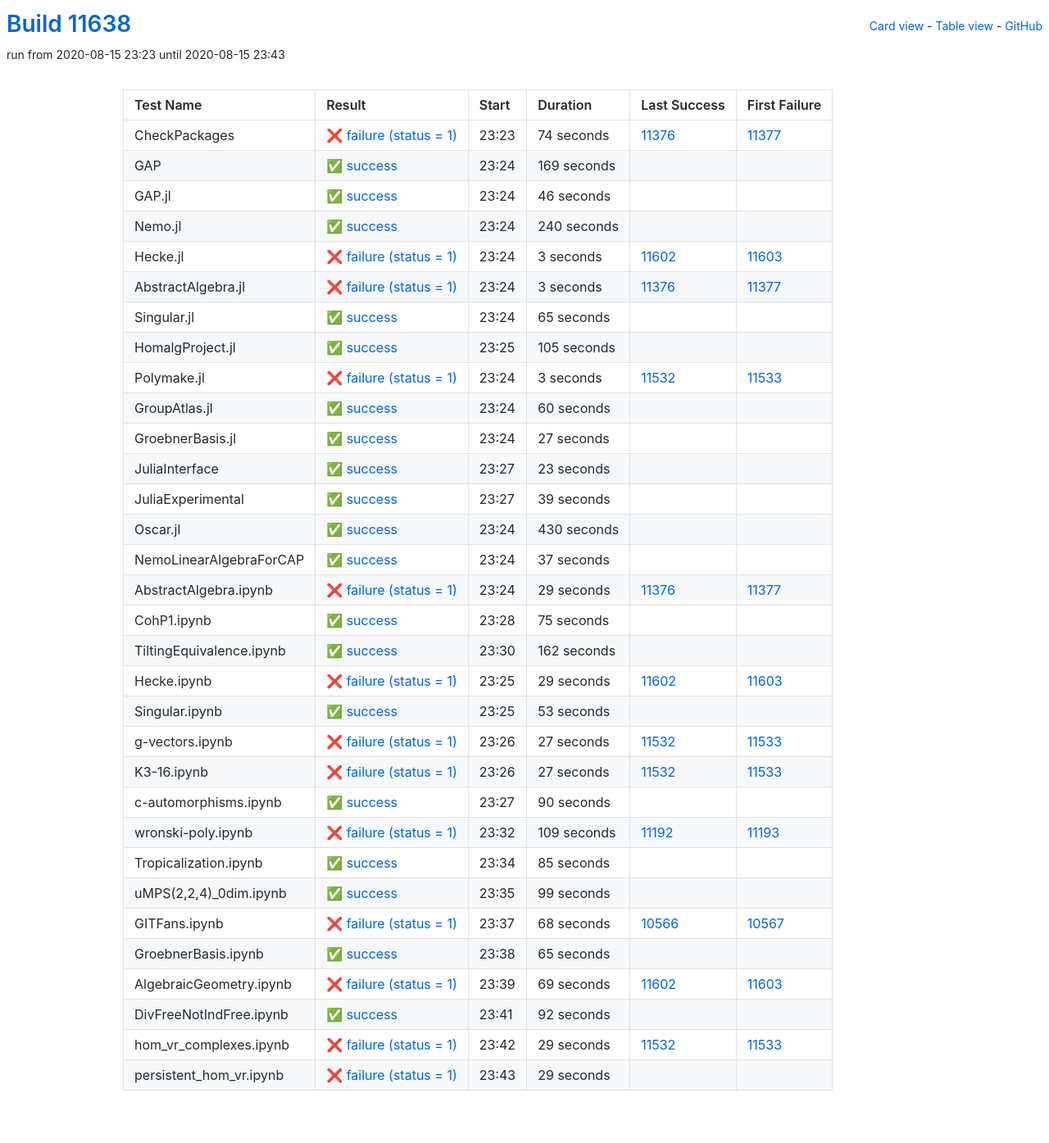
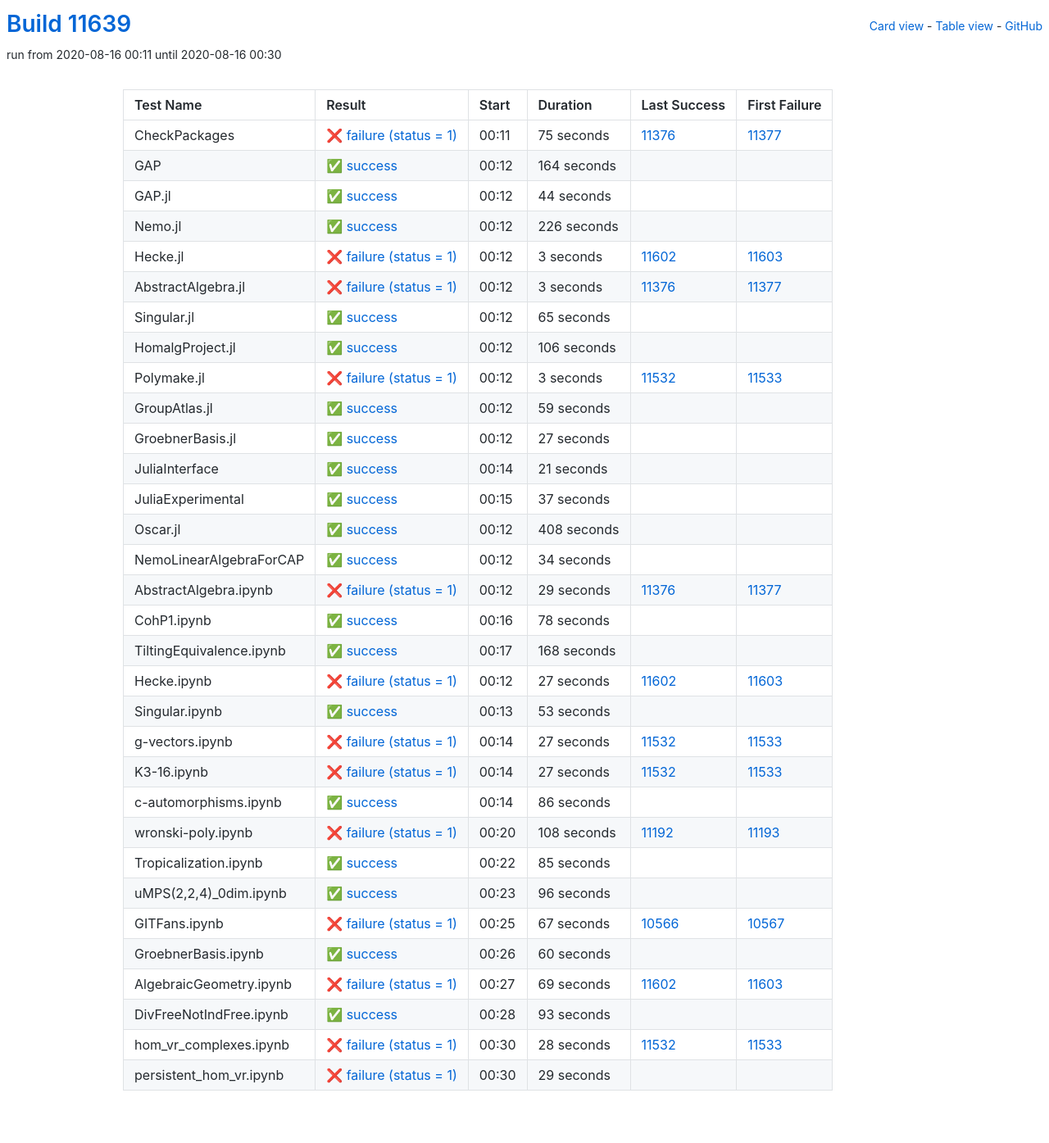
Before and after one commit to oscar-system/oscar-ci-status, a Jekyll site: the page built from table.html, in a window 1280 px wide. Shown: the whole page at 82% size. Built offline with Jekyll 4.4.1, drawn with Linux system fonts in a browser that asks for light colours.

Commit message:
Build #11639

```diff
--- a/_data/ci.yml
+++ b/_data/ci.yml
@@ -1,6 +1,6 @@
 ---
-build: 11638
-build_url: https://oscarci.mathematik.uni-kl.de/job/oscar/11638/
+build: 11639
+build_url: https://oscarci.mathematik.uni-kl.de/job/oscar/11639/
 job: oscar
 organization: oscar-system
 repo: oscar-ci-status
@@ -8,56 +8,56 @@
 tests:
 - name: CheckPackages
   id: checkpackages
-  log: https://oscarci.mathematik.uni-kl.de/job/oscar/11638/artifact/logs/build-11638/CheckPackages.log
-  start: 2020-08-15 23:23
+  log: https://oscarci.mathematik.uni-kl.de/job/oscar/11639/artifact/logs/build-11639/CheckPackages.log
+  start: 2020-08-16 00:11
   success: false
   exitcode: 1
   status: failure
-  duration: 74
+  duration: 75
   last_success: 11376
   last_success_url: https://oscarci.mathematik.uni-kl.de/job/oscar/11376/
   first_failure: 11377
   first_failure_url: https://oscarci.mathematik.uni-kl.de/job/oscar/11377/
 - name: GAP
   id: gap
-  log: https://oscarci.mathematik.uni-kl.de/job/oscar/11638/artifact/logs/build-11638/GAP.log
-  start: 2020-08-15 23:24
+  log: https://oscarci.mathematik.uni-kl.de/job/oscar/11639/artifact/logs/build-11639/GAP.log
+  start: 2020-08-16 00:12
   success: true
   exitcode: 0
   status: success
-  duration: 169
+  duration: 164
   last_success: false
   last_success_url:
   first_failure: false
   first_failure_url:
 - name: GAP.jl
   id: gap-jl
-  log: https://oscarci.mathematik.uni-kl.de/job/oscar/11638/artifact/logs/build-11638/GAP.jl.log
-  start: 2020-08-15 23:24
+  log: https://oscarci.mathematik.uni-kl.de/job/oscar/11639/artifact/logs/build-11639/GAP.jl.log
+  start: 2020-08-16 00:12
   success: true
   exitcode: 0
   status: success
-  duration: 46
+  duration: 44
   last_success: false
   last_success_url:
   first_failure: false
   first_failure_url:
 - name: Nemo.jl
   id: nemo-jl
-  log: https://oscarci.mathematik.uni-kl.de/job/oscar/11638/artifact/logs/build-11638/Nemo.jl.log
-  start: 2020-08-15 23:24
+  log: https://oscarci.mathematik.uni-kl.de/job/oscar/11639/artifact/logs/build-11639/Nemo.jl.log
+  start: 2020-08-16 00:12
   success: true
   exitcode: 0
   status: success
-  duration: 240
+  duration: 226
   last_success: false
   last_success_url:
   first_failure: false
   first_failure_url:
 - name: Hecke.jl
   id: hecke-jl
-  log: https://oscarci.mathematik.uni-kl.de/job/oscar/11638/artifact/logs/build-11638/Hecke.jl.log
-  start: 2020-08-15 23:24
+  log: https://oscarci.mathematik.uni-kl.de/job/oscar/11639/artifact/logs/build-11639/Hecke.jl.log
+  start: 2020-08-16 00:12
   success: false
   exitcode: 1
   status: failure
@@ -68,8 +68,8 @@
   first_failure_url: https://oscarci.mathematik.uni-kl.de/job/oscar/11603/
 - name: AbstractAlgebra.jl
   id: abstractalgebra-jl
-  log: https://oscarci.mathematik.uni-kl.de/job/oscar/11638/artifact/logs/build-11638/AbstractAlgebra.jl.log
-  start: 2020-08-15 23:24
+  log: https://oscarci.mathematik.uni-kl.de/job/oscar/11639/artifact/logs/build-11639/AbstractAlgebra.jl.log
+  start: 2020-08-16 00:12
   success: false
   exitcode: 1
   status: failure
@@ -80,8 +80,8 @@
   first_failure_url: https://oscarci.mathematik.uni-kl.de/job/oscar/11377/
 - name: Singular.jl
   id: singular-jl
-  log: https://oscarci.mathematik.uni-kl.de/job/oscar/11638/artifact/logs/build-11638/Singular.jl.log
-  start: 2020-08-15 23:24
+  log: https://oscarci.mathematik.uni-kl.de/job/oscar/11639/artifact/logs/build-11639/Singular.jl.log
+  start: 2020-08-16 00:12
   success: true
   exitcode: 0
   status: success
@@ -92,20 +92,20 @@
   first_failure_url:
 - name: HomalgProject.jl
   id: homalgproject-jl
-  log: https://oscarci.mathematik.uni-kl.de/job/oscar/11638/artifact/logs/build-11638/HomalgProject.jl.log
-  start: 2020-08-15 23:25
+  log: https://oscarci.mathematik.uni-kl.de/job/oscar/11639/artifact/logs/build-11639/HomalgProject.jl.log
+  start: 2020-08-16 00:12
   success: true
   exitcode: 0
   status: success
-  duration: 105
+  duration: 106
   last_success: false
   last_success_url:
   first_failure: false
   first_failure_url:
 - name: Polymake.jl
   id: polymake-jl
-  log: https://oscarci.mathematik.uni-kl.de/job/oscar/11638/artifact/logs/build-11638/Polymake.jl.log
-  start: 2020-08-15 23:24
+  log: https://oscarci.mathematik.uni-kl.de/job/oscar/11639/artifact/logs/build-11639/Polymake.jl.log
+  start: 2020-08-16 00:12
   success: false
   exitcode: 1
   status: failure
@@ -116,20 +116,20 @@
   first_failure_url: https://oscarci.mathematik.uni-kl.de/job/oscar/11533/
 - name: GroupAtlas.jl
   id: groupatlas-jl
-  log: https://oscarci.mathematik.uni-kl.de/job/oscar/11638/artifact/logs/build-11638/GroupAtlas.jl.log
-  start: 2020-08-15 23:24
+  log: https://oscarci.mathematik.uni-kl.de/job/oscar/11639/artifact/logs/build-11639/GroupAtlas.jl.log
+  start: 2020-08-16 00:12
   success: true
   exitcode: 0
   status: success
-  duration: 60
+  duration: 59
   last_success: false
   last_success_url:
   first_failure: false
   first_failure_url:
 - name: GroebnerBasis.jl
   id: groebnerbasis-jl
-  log: https://oscarci.mathematik.uni-kl.de/job/oscar/11638/artifact/logs/build-11638/GroebnerBasis.jl.log
-  start: 2020-08-15 23:24
+  log: https://oscarci.mathematik.uni-kl.de/job/oscar/11639/artifact/logs/build-11639/GroebnerBasis.jl.log
+  start: 2020-08-16 00:12
   success: true
   exitcode: 0
   status: success
@@ -140,44 +140,20 @@
   first_failure_url:
 - name: JuliaInterface
   id: juliainterface
-  log: https://oscarci.mathematik.uni-kl.de/job/oscar/11638/artifact/logs/build-11638/JuliaInterface.log
-  start: 2020-08-15 23:27
+  log: https://oscarci.mathematik.uni-kl.de/job/oscar/11639/artifact/logs/build-11639/JuliaInterface.log
+  start: 2020-08-16 00:14
   success: true
   exitcode: 0
   status: success
-  duration: 23
+  duration: 21
   last_success: false
   last_success_url:
   first_failure: false
   first_failure_url:
 - name: JuliaExperimental
   id: juliaexperimental
-  log: https://oscarci.mathematik.uni-kl.de/job/oscar/11638/artifact/logs/build-11638/JuliaExperimental.log
-  start: 2020-08-15 23:27
-  success: true
-  exitcode: 0
-  status: success
-  duration: 39
-  last_success: false
-  last_success_url:
-  first_failure: false
-  first_failure_url:
-- name: Oscar.jl
-  id: oscar-jl
-  log: https://oscarci.mathematik.uni-kl.de/job/oscar/11638/artifact/logs/build-11638/Oscar.jl.log
-  start: 2020-08-15 23:24
-  success: true
-  exitcode: 0
-  status: success
-  duration: 430
-  last_success: false
-  last_success_url:
-  first_failure: false
-  first_failure_url:
-- name: NemoLinearAlgebraForCAP
-  id: nemolinearalgebraforcap
-  log: https://oscarci.mathematik.uni-kl.de/job/oscar/11638/artifact/logs/build-11638/NemoLinearAlgebraForCAP.log
-  start: 2020-08-15 23:24
+  log: https://oscarci.mathematik.uni-kl.de/job/oscar/11639/artifact/logs/build-11639/JuliaExperimental.log
+  start: 2020-08-16 00:15
   success: true
   exitcode: 0
   status: success
@@ -186,10 +162,34 @@
   last_success_url:
   first_failure: false
   first_failure_url:
+- name: Oscar.jl
+  id: oscar-jl
+  log: https://oscarci.mathematik.uni-kl.de/job/oscar/11639/artifact/logs/build-11639/Oscar.jl.log
+  start: 2020-08-16 00:12
+  success: true
+  exitcode: 0
+  status: success
+  duration: 408
+  last_success: false
+  last_success_url:
+  first_failure: false
+  first_failure_url:
+- name: NemoLinearAlgebraForCAP
+  id: nemolinearalgebraforcap
+  log: https://oscarci.mathematik.uni-kl.de/job/oscar/11639/artifact/logs/build-11639/NemoLinearAlgebraForCAP.log
+  start: 2020-08-16 00:12
+  success: true
+  exitcode: 0
+  status: success
+  duration: 34
+  last_success: false
+  last_success_url:
+  first_failure: false
+  first_failure_url:
 - name: AbstractAlgebra.ipynb
   id: abstractalgebra-ipynb
-  log: https://oscarci.mathematik.uni-kl.de/job/oscar/11638/artifact/logs/build-11638/AbstractAlgebra.ipynb.log
-  start: 2020-08-15 23:24
+  log: https://oscarci.mathematik.uni-kl.de/job/oscar/11639/artifact/logs/build-11639/AbstractAlgebra.ipynb.log
+  start: 2020-08-16 00:12
   success: false
   exitcode: 1
   status: failure
@@ -200,44 +200,44 @@
   first_failure_url: https://oscarci.mathematik.uni-kl.de/job/oscar/11377/
 - name: CohP1.ipynb
   id: cohp1-ipynb
-  log: https://oscarci.mathematik.uni-kl.de/job/oscar/11638/artifact/logs/build-11638/CohP1.ipynb.log
-  start: 2020-08-15 23:28
+  log: https://oscarci.mathematik.uni-kl.de/job/oscar/11639/artifact/logs/build-11639/CohP1.ipynb.log
+  start: 2020-08-16 00:16
   success: true
   exitcode: 0
   status: success
-  duration: 75
+  duration: 78
   last_success: false
   last_success_url:
   first_failure: false
   first_failure_url:
 - name: TiltingEquivalence.ipynb
   id: tiltingequivalence-ipynb
-  log: https://oscarci.mathematik.uni-kl.de/job/oscar/11638/artifact/logs/build-11638/TiltingEquivalence.ipynb.log
-  start: 2020-08-15 23:30
+  log: https://oscarci.mathematik.uni-kl.de/job/oscar/11639/artifact/logs/build-11639/TiltingEquivalence.ipynb.log
+  start: 2020-08-16 00:17
   success: true
   exitcode: 0
   status: success
-  duration: 162
+  duration: 168
   last_success: false
   last_success_url:
   first_failure: false
   first_failure_url:
 - name: Hecke.ipynb
   id: hecke-ipynb
-  log: https://oscarci.mathematik.uni-kl.de/job/oscar/11638/artifact/logs/build-11638/Hecke.ipynb.log
-  start: 2020-08-15 23:25
+  log: https://oscarci.mathematik.uni-kl.de/job/oscar/11639/artifact/logs/build-11639/Hecke.ipynb.log
+  start: 2020-08-16 00:12
   success: false
   exitcode: 1
   status: failure
-  duration: 29
+  duration: 27
   last_success: 11602
   last_success_url: https://oscarci.mathematik.uni-kl.de/job/oscar/11602/
   first_failure: 11603
   first_failure_url: https://oscarci.mathematik.uni-kl.de/job/oscar/11603/
 - name: Singular.ipynb
   id: singular-ipynb
-  log: https://oscarci.mathematik.uni-kl.de/job/oscar/11638/artifact/logs/build-11638/Singular.ipynb.log
-  start: 2020-08-15 23:25
+  log: https://oscarci.mathematik.uni-kl.de/job/oscar/11639/artifact/logs/build-11639/Singular.ipynb.log
+  start: 2020-08-16 00:13
   success: true
   exitcode: 0
   status: success
@@ -248,8 +248,8 @@
   first_failure_url:
 - name: g-vectors.ipynb
   id: g-vectors-ipynb
-  log: https://oscarci.mathematik.uni-kl.de/job/oscar/11638/artifact/logs/build-11638/g-vectors.ipynb.log
-  start: 2020-08-15 23:26
+  log: https://oscarci.mathematik.uni-kl.de/job/oscar/11639/artifact/logs/build-11639/g-vectors.ipynb.log
+  start: 2020-08-16 00:14
   success: false
   exitcode: 1
   status: failure
@@ -260,8 +260,8 @@
   first_failure_url: https://oscarci.mathematik.uni-kl.de/job/oscar/11533/
 - name: K3-16.ipynb
   id: k3-16-ipynb
-  log: https://oscarci.mathematik.uni-kl.de/job/oscar/11638/artifact/logs/build-11638/K3-16.ipynb.log
-  start: 2020-08-15 23:26
+  log: https://oscarci.mathematik.uni-kl.de/job/oscar/11639/artifact/logs/build-11639/K3-16.ipynb.log
+  start: 2020-08-16 00:14
   success: false
   exitcode: 1
   status: failure
@@ -272,32 +272,32 @@
   first_failure_url: https://oscarci.mathematik.uni-kl.de/job/oscar/11533/
 - name: c-automorphisms.ipynb
   id: c-automorphisms-ipynb
-  log: https://oscarci.mathematik.uni-kl.de/job/oscar/11638/artifact/logs/build-11638/c-automorphisms.ipynb.log
-  start: 2020-08-15 23:27
+  log: https://oscarci.mathematik.uni-kl.de/job/oscar/11639/artifact/logs/build-11639/c-automorphisms.ipynb.log
+  start: 2020-08-16 00:14
   success: true
   exitcode: 0
   status: success
-  duration: 90
+  duration: 86
   last_success: false
   last_success_url:
   first_failure: false
   first_failure_url:
 - name: wronski-poly.ipynb
   id: wronski-poly-ipynb
-  log: https://oscarci.mathematik.uni-kl.de/job/oscar/11638/artifact/logs/build-11638/wronski-poly.ipynb.log
-  start: 2020-08-15 23:32
+  log: https://oscarci.mathematik.uni-kl.de/job/oscar/11639/artifact/logs/build-11639/wronski-poly.ipynb.log
+  start: 2020-08-16 00:20
   success: false
   exitcode: 1
   status: failure
-  duration: 109
+  duration: 108
   last_success: 11192
   last_success_url: https://oscarci.mathematik.uni-kl.de/job/oscar/11192/
   first_failure: 11193
   first_failure_url: https://oscarci.mathematik.uni-kl.de/job/oscar/11193/
 - name: Tropicalization.ipynb
   id: tropicalization-ipynb
-  log: https://oscarci.mathematik.uni-kl.de/job/oscar/11638/artifact/logs/build-11638/Tropicalization.ipynb.log
-  start: 2020-08-15 23:34
+  log: https://oscarci.mathematik.uni-kl.de/job/oscar/11639/artifact/logs/build-11639/Tropicalization.ipynb.log
+  start: 2020-08-16 00:22
   success: true
   exitcode: 0
   status: success
@@ -308,44 +308,44 @@
   first_failure_url:
 - name: uMPS(2,2,4)_0dim.ipynb
   id: umps-2-2-4-0dim-ipynb
-  log: https://oscarci.mathematik.uni-kl.de/job/oscar/11638/artifact/logs/build-11638/uMPS-2-2-4-_0dim.ipynb.log
-  start: 2020-08-15 23:35
+  log: https://oscarci.mathematik.uni-kl.de/job/oscar/11639/artifact/logs/build-11639/uMPS-2-2-4-_0dim.ipynb.log
+  start: 2020-08-16 00:23
   success: true
   exitcode: 0
   status: success
-  duration: 99
+  duration: 96
   last_success: false
   last_success_url:
   first_failure: false
   first_failure_url:
 - name: GITFans.ipynb
   id: gitfans-ipynb
-  log: https://oscarci.mathematik.uni-kl.de/job/oscar/11638/artifact/logs/build-11638/GITFans.ipynb.log
-  start: 2020-08-15 23:37
+  log: https://oscarci.mathematik.uni-kl.de/job/oscar/11639/artifact/logs/build-11639/GITFans.ipynb.log
+  start: 2020-08-16 00:25
   success: false
   exitcode: 1
   status: failure
-  duration: 68
+  duration: 67
   last_success: 10566
   last_success_url: https://oscarci.mathematik.uni-kl.de/job/oscar/10566/
   first_failure: 10567
   first_failure_url: https://oscarci.mathematik.uni-kl.de/job/oscar/10567/
 - name: GroebnerBasis.ipynb
   id: groebnerbasis-ipynb
-  log: https://oscarci.mathematik.uni-kl.de/job/oscar/11638/artifact/logs/build-11638/GroebnerBasis.ipynb.log
-  start: 2020-08-15 23:38
+  log: https://oscarci.mathematik.uni-kl.de/job/oscar/11639/artifact/logs/build-11639/GroebnerBasis.ipynb.log
+  start: 2020-08-16 00:26
   success: true
   exitcode: 0
   status: success
-  duration: 65
+  duration: 60
   last_success: false
   last_success_url:
   first_failure: false
   first_failure_url:
 - name: AlgebraicGeometry.ipynb
   id: algebraicgeometry-ipynb
-  log: https://oscarci.mathematik.uni-kl.de/job/oscar/11638/artifact/logs/build-11638/AlgebraicGeometry.ipynb.log
-  start: 2020-08-15 23:39
+  log: https://oscarci.mathematik.uni-kl.de/job/oscar/11639/artifact/logs/build-11639/AlgebraicGeometry.ipynb.log
+  start: 2020-08-16 00:27
   success: false
   exitcode: 1
   status: failure
@@ -356,32 +356,32 @@
   first_failure_url: https://oscarci.mathematik.uni-kl.de/job/oscar/11603/
 - name: DivFreeNotIndFree.ipynb
   id: divfreenotindfree-ipynb
-  log: https://oscarci.mathematik.uni-kl.de/job/oscar/11638/artifact/logs/build-11638/DivFreeNotIndFree.ipynb.log
-  start: 2020-08-15 23:41
+  log: https://oscarci.mathematik.uni-kl.de/job/oscar/11639/artifact/logs/build-11639/DivFreeNotIndFree.ipynb.log
+  start: 2020-08-16 00:28
   success: true
   exitcode: 0
   status: success
-  duration: 92
+  duration: 93
   last_success: false
   last_success_url:
   first_failure: false
   first_failure_url:
 - name: hom_vr_complexes.ipynb
   id: hom-vr-complexes-ipynb
-  log: https://oscarci.mathematik.uni-kl.de/job/oscar/11638/artifact/logs/build-11638/hom_vr_complexes.ipynb.log
-  start: 2020-08-15 23:42
+  log: https://oscarci.mathematik.uni-kl.de/job/oscar/11639/artifact/logs/build-11639/hom_vr_complexes.ipynb.log
+  start: 2020-08-16 00:30
   success: false
   exitcode: 1
   status: failure
-  duration: 29
+  duration: 28
   last_success: 11532
   last_success_url: https://oscarci.mathematik.uni-kl.de/job/oscar/11532/
   first_failure: 11533
   first_failure_url: https://oscarci.mathematik.uni-kl.de/job/oscar/11533/
 - name: persistent_hom_vr.ipynb
   id: persistent-hom-vr-ipynb
-  log: https://oscarci.mathematik.uni-kl.de/job/oscar/11638/artifact/logs/build-11638/persistent_hom_vr.ipynb.log
-  start: 2020-08-15 23:43
+  log: https://oscarci.mathematik.uni-kl.de/job/oscar/11639/artifact/logs/build-11639/persistent_hom_vr.ipynb.log
+  start: 2020-08-16 00:30
   success: false
   exitcode: 1
   status: failure
```
Also changed, not shown: README.md.
